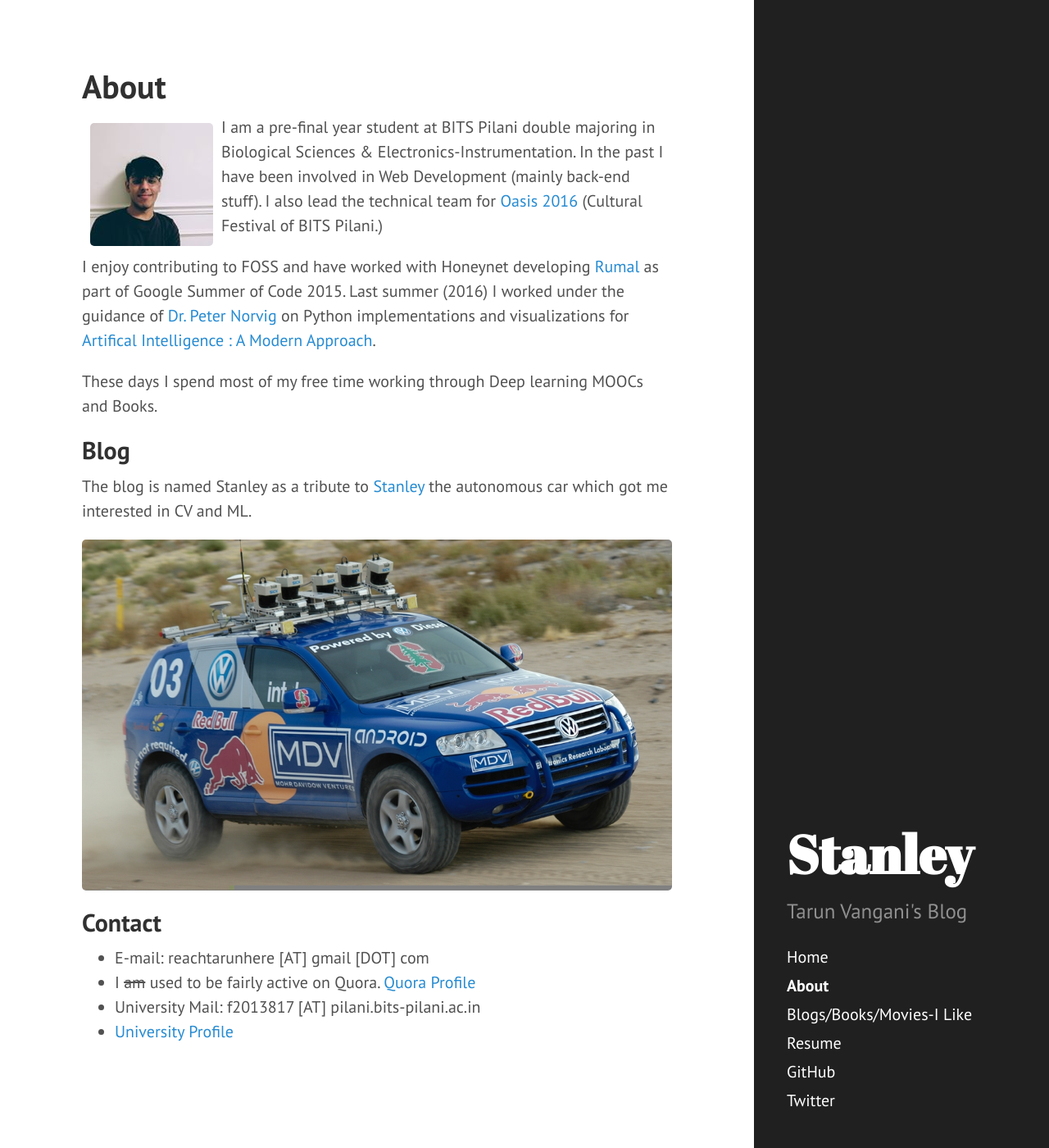
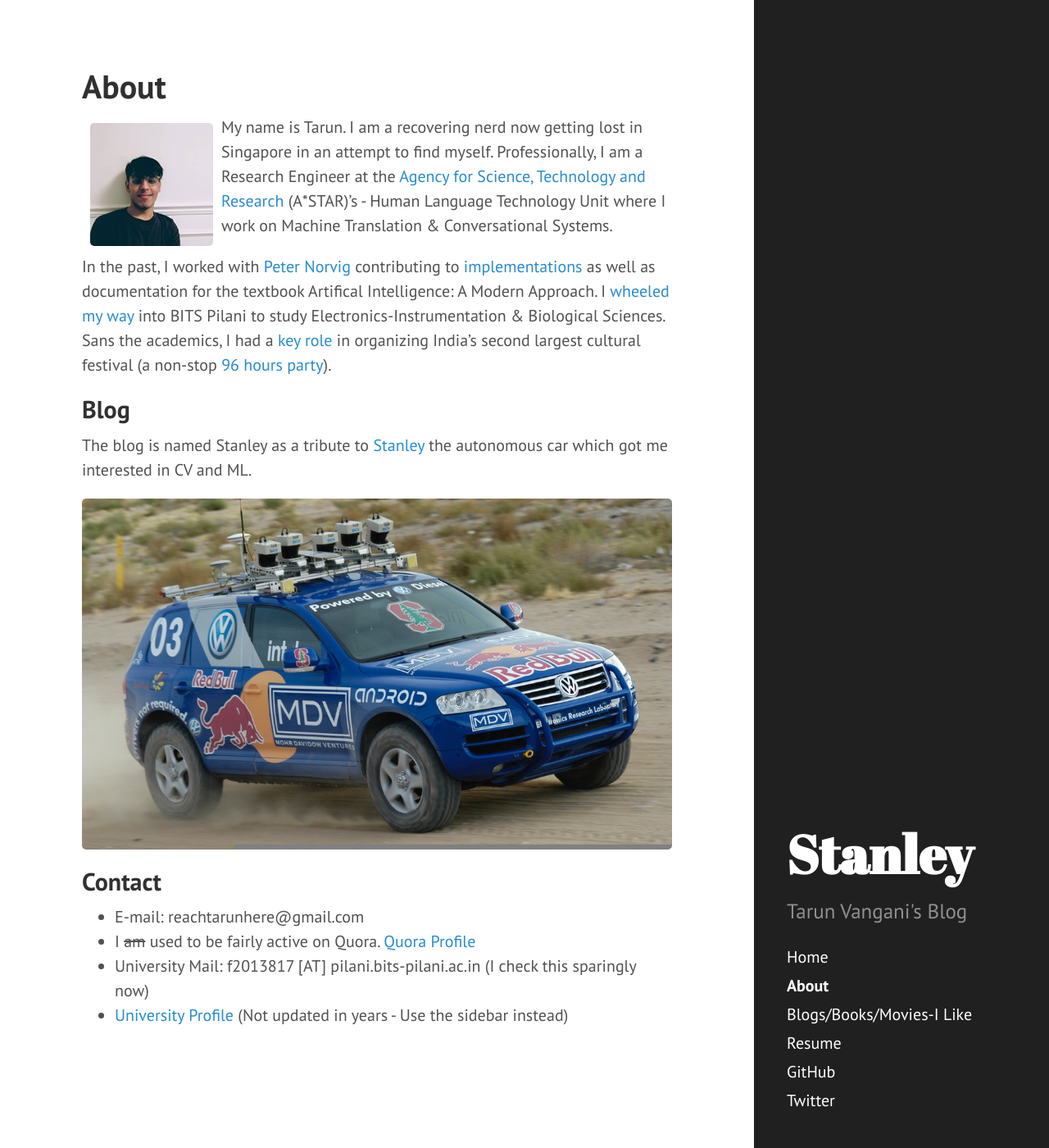
Before and after one commit to reachtarunhere/reachtarunhere.github.io, a Jekyll site: the page built from about.md, in a window 1280 px wide and 1400 px high. Shown: the whole window at 82% size. Built offline with Jekyll 4.4.1, drawn with Linux system fonts in a browser that asks for light colours; comment, search, counter and statistics services are not loaded.

Commit message:
Updated Bio

```diff
--- a/about.md
+++ b/about.md
@@ -2,11 +2,10 @@
 layout: page
 title: About
 ---
-<img style="float: left;margin: 10px;" src="{{ site.url }}/public/img/instaprofile.jpg"> I am a pre-final year student at BITS Pilani double majoring in Biological Sciences & Electronics-Instrumentation. In the past I have been involved in Web Development (mainly back-end stuff). I also lead the technical team for [Oasis 2016](http://bits-oasis.org)  (Cultural Festival of BITS Pilani.)
 
-I enjoy contributing to FOSS and have worked with Honeynet developing [Rumal](https://thugs-rumal.github.io/)  as part of Google Summer of Code 2015. Last summer (2016) I worked under the guidance of [Dr. Peter Norvig](http://norvig.com)  on Python implementations and visualizations for [Artifical Intelligence : A Modern Approach](http://aima.cs.berkeley.edu/).
+<img style="float: left;margin: 10px;" src="{{ site.url }}/public/img/instaprofile.jpg"> My name is Tarun. I am a recovering nerd now getting lost in Singapore in an attempt to find myself. Professionally, I am a Research Engineer at the [Agency for Science, Technology and Research](https://www.a-star.edu.sg/) (A*STAR)'s - Human Language Technology Unit where I work on Machine Translation & Conversational Systems.
 
-These days I spend most of my free time working through Deep learning MOOCs and Books.
+In the past, I worked with [Peter Norvig](https://en.wikipedia.org/wiki/Peter_Norvig) contributing to [implementations](https://github.com/aimacode/aima-python) as well as documentation for the textbook Artifical Intelligence: A Modern Approach. I [wheeled my way](https://www.businessinsider.sg/inside-most-exclusive-college-2017-6/?r=US&IR=T) into BITS Pilani to study Electronics-Instrumentation & Biological Sciences. Sans the academics, I had a [key role](https://epcbits.wordpress.com/2016/10/16/department-of-visual-media/) in organizing India's second largest cultural festival (a non-stop [96 hours party](https://www.youtube.com/watch?v=rh7WkyNXNRE)).
 
 ## Blog
 
@@ -16,7 +15,7 @@
 
 ## Contact
 
-* E-mail: reachtarunhere [AT] gmail [DOT] com
+* E-mail: reachtarunhere@gmail.com
 * I ~~am~~ used to be fairly active on Quora. [Quora Profile](https://www.quora.com/profile/Tarun-Kumar-27)
-* University Mail: f2013817 [AT] pilani.bits-pilani.ac.in
-* [University Profile](http://www.bits-pilani.ac.in/spp/f2013817)
+* University Mail: f2013817 [AT] pilani.bits-pilani.ac.in (I check this sparingly now)
+* [University Profile](http://www.bits-pilani.ac.in/spp/f2013817) (Not updated in years - Use the sidebar instead)
```
